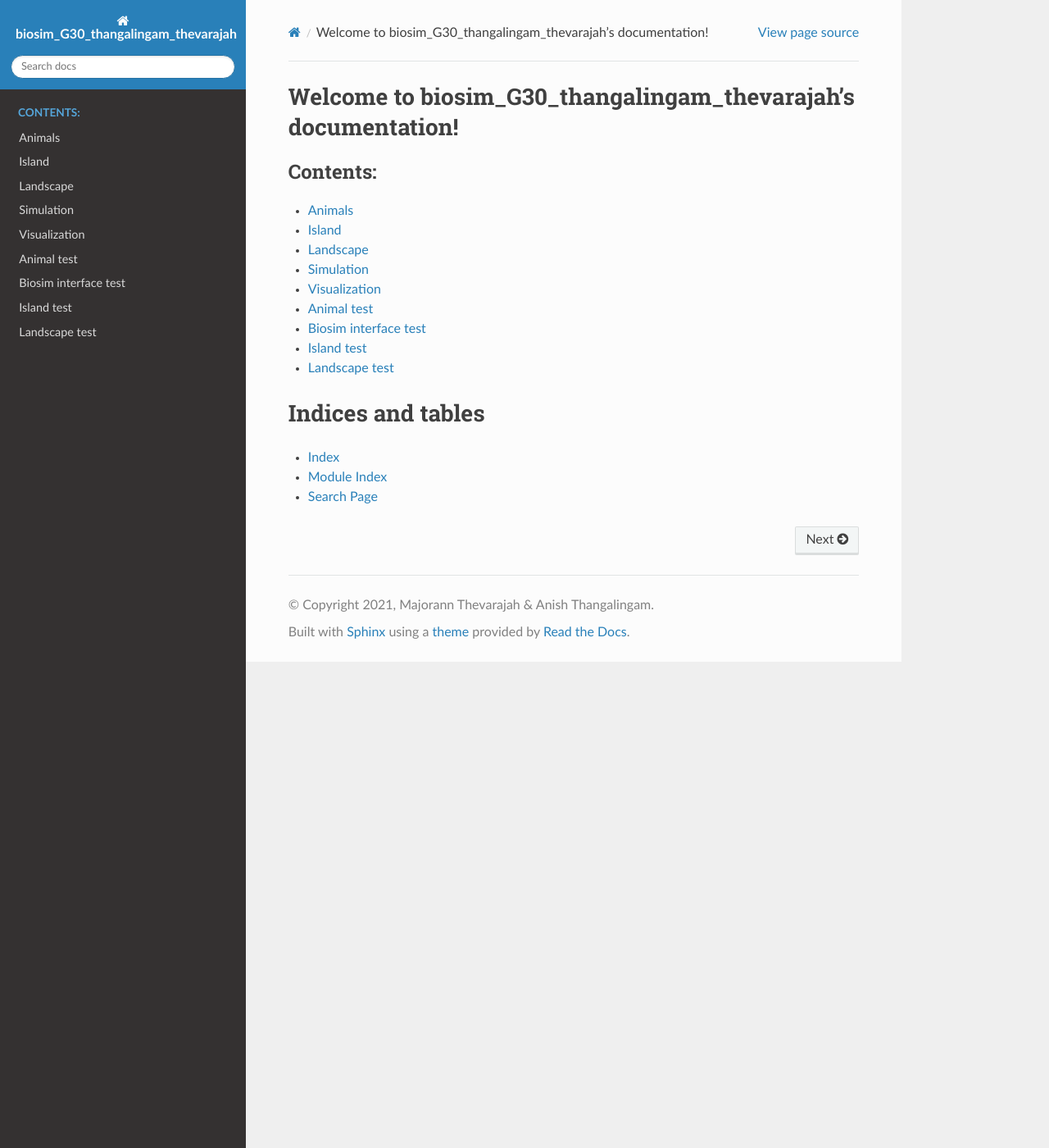
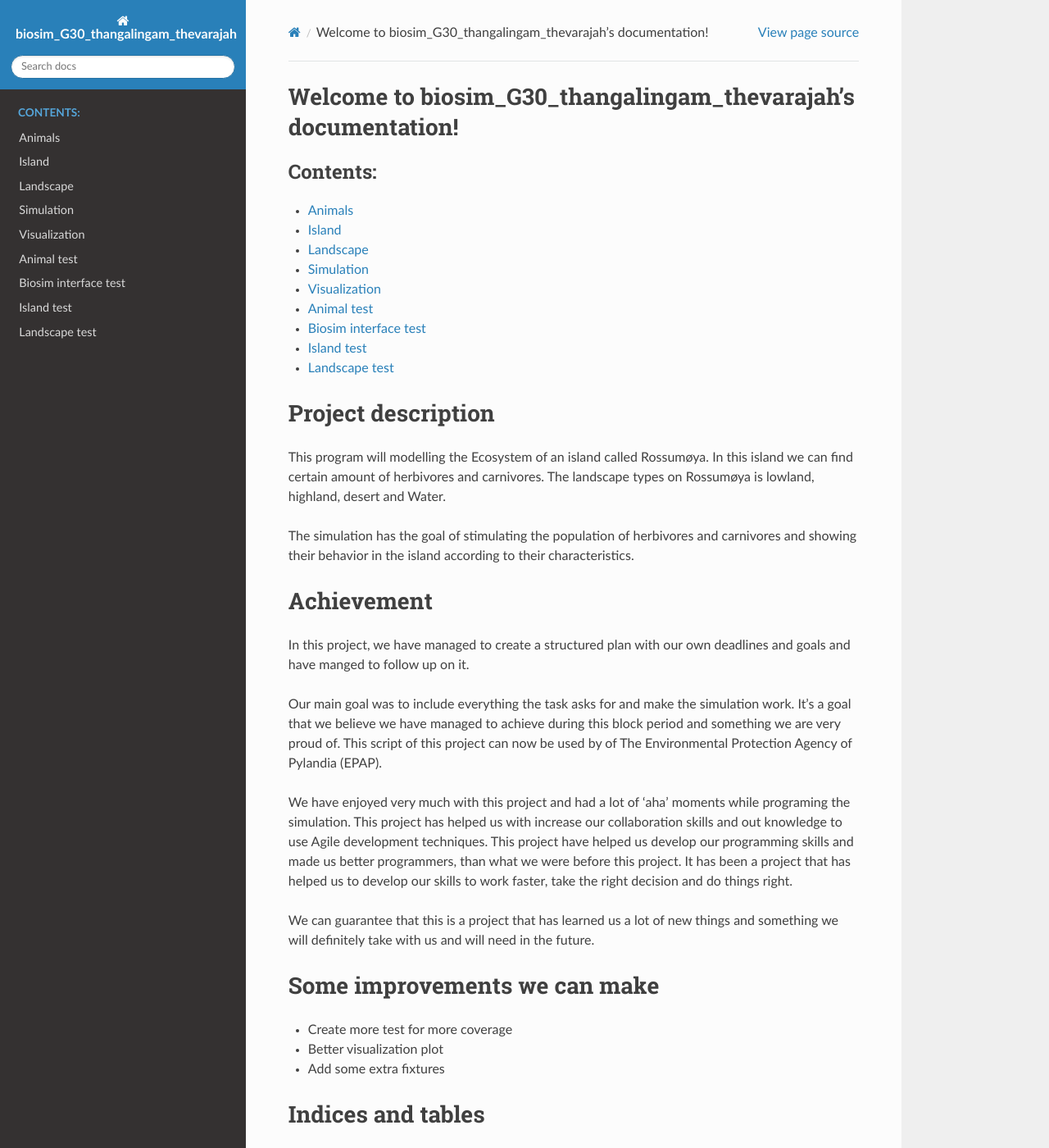
Before and after one commit to AnishThangalingam/INF200_project, a Sphinx documentation site: the page built from docs/index.rst, in a window 1280 px wide and 1400 px high. Shown: the whole window at 82% size. Built offline with Sphinx 7.4.7 and the Read the Docs theme 2.0.0, drawn with Linux system fonts in a browser that asks for light colours.

Commit message:
Updated index file

```diff
--- a/docs/index.rst
+++ b/docs/index.rst
@@ -21,6 +21,40 @@ Welcome to biosim_G30_thangalingam_thevarajah's documentation!
    test_landscape
 
 
+Project description
+===================
+This program will modelling the Ecosystem of an island called Rossumøya.
+In this island we can find certain amount of herbivores and carnivores.
+The landscape types on Rossumøya is lowland, highland, desert and Water.
+
+The simulation has the goal of stimulating the population of herbivores
+and carnivores and showing their behavior in the island according to their characteristics.
+
+
+Achievement
+===========
+In this project, we have managed to create a structured plan with our own deadlines and goals and
+have manged to follow up on it.
+
+Our main goal was to include everything the task asks for and make the simulation work. It's a goal
+that we believe we have managed to achieve during this block period and something we are very proud of. This
+script of this project can now be used by of The Environmental Protection Agency of Pylandia (EPAP).
+
+We have enjoyed very much with this project and had a lot of 'aha' moments while programing the simulation.
+This project has helped us with increase our collaboration skills and out knowledge to use Agile development techniques.
+This project have helped us develop our programming skills and made us better programmers, than what we were
+before this project. It has been a project that has helped us to develop our skills to work faster, take the
+right decision and do things right.
+
+We can guarantee that this is a project that has learned us a lot of new things and something we will definitely take
+with us and will need in the future.
+
+Some improvements we can make
+=============================
+* Create more test for more coverage
+* Better visualization plot
+* Add some extra fixtures
+
 
 Indices and tables
 ==================
```
